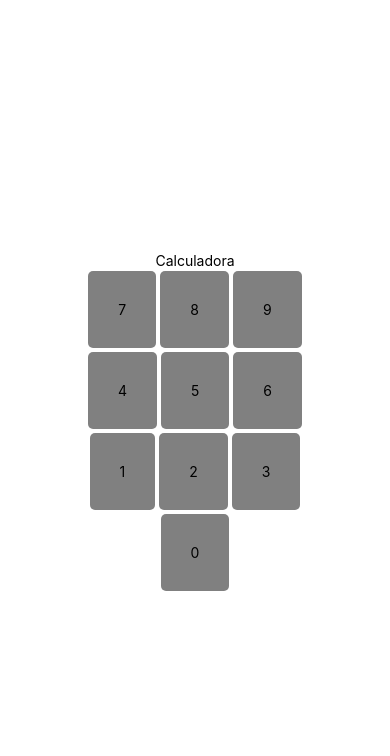
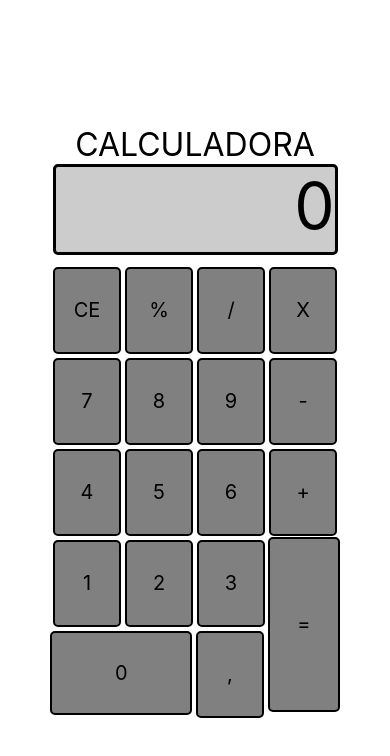
Before and after one commit to tiagovfx/calculator, a React Native app: screen / in a window 390 px wide. Shown: the top 756 px of the page. Built offline with nearby package versions, Linux system fonts and the light colour scheme.

Commit message:
front-end

```diff
--- a/App.js
+++ b/App.js
@@ -1,55 +1,100 @@
 import { StatusBar } from 'expo-status-bar';
 import React from 'react';
-import { StyleSheet, Text, View, TouchableHighlight, Alert, } from 'react-native';
+import { StyleSheet, Text, View, TouchableHighlight, Alert, TextInput, } from 'react-native';
 import { useCallback, useState } from 'react';
+import { hide } from 'expo/build/launch/SplashScreen';
 
 export default function App() {
   return (
     <View style={styles.container}>
 
       <View>
-      <Text>Calculadora</Text>
+      <Text style={styles.title}>CALCULADORA</Text>
       <StatusBar style="auto" />
 
       </View>
 
-      <View style= {styles.bloco}>
-      <TouchableHighlight onPress={onPress}>
-        <View style={styles.button} >
-          <Text>7</Text>
-        </View>
-      </TouchableHighlight>
-
-      <TouchableHighlight onPress={onPress}>
-        <View style={styles.button} >
-          <Text>8</Text>
-        </View>
-      </TouchableHighlight>
-
-      <TouchableHighlight onPress={onPress}>
-        <View style={styles.button} >
-          <Text>9</Text>
-        </View>
-      </TouchableHighlight>
+      <View style={styles.display}>
+        <TextInput style={styles.displayfont} placeholder='0' placeholderTextColor="#000" />
       </View>
 
       <View style= {styles.bloco}>
 
       <TouchableHighlight onPress={onPress}>
         <View style={styles.button} >
-          <Text>4</Text>
+          <Text style={styles.fontsize}>CE</Text>
         </View>
       </TouchableHighlight>
 
       <TouchableHighlight onPress={onPress}>
         <View style={styles.button} >
-          <Text>5</Text>
+          <Text style={styles.fontsize}>%</Text>
         </View>
       </TouchableHighlight>
 
       <TouchableHighlight onPress={onPress}>
         <View style={styles.button} >
-          <Text>6</Text>
+          <Text style={styles.fontsize}>/</Text>
+        </View>
+      </TouchableHighlight>
+
+      <TouchableHighlight onPress={onPress}>
+        <View style={styles.button} >
+          <Text style={styles.fontsize}>X</Text>
+        </View>
+      </TouchableHighlight>
+      </View>
+
+      <View style= {styles.bloco}>
+      <TouchableHighlight onPress={onPress}>
+        <View style={styles.button} >
+          <Text style={styles.fontsize}>7</Text>
+        </View>
+      </TouchableHighlight>
+
+      <TouchableHighlight onPress={onPress}>
+        <View style={styles.button} >
+          <Text style={styles.fontsize}>8</Text>
+        </View>
+      </TouchableHighlight>
+
+      <TouchableHighlight onPress={onPress}>
+        <View style={styles.button} >
+          <Text style={styles.fontsize}>9</Text>
+        </View>
+      </TouchableHighlight>
+
+      <TouchableHighlight onPress={onPress}>
+        <View style={styles.button} >
+          <Text style={styles.fontsize}>-</Text>
+        </View>
+      </TouchableHighlight>
+      </View>
+
+
+      <View style= {styles.bloco}>
+
+      <TouchableHighlight onPress={onPress}>
+        <View style={styles.button} >
+          <Text style={styles.fontsize}>4</Text>
+        </View>
+      </TouchableHighlight>
+
+      <TouchableHighlight onPress={onPress}>
+        <View style={styles.button} >
+          <Text style={styles.fontsize}>5</Text>
+        </View>
+      </TouchableHighlight>
+
+      <TouchableHighlight onPress={onPress}>
+        <View style={styles.button} >
+          <Text style={styles.fontsize}>6</Text>
+        </View>
+      </TouchableHighlight>
+
+      <TouchableHighlight onPress={onPress}>
+        <View style={styles.button} >
+          <Text style={styles.fontsize}>+</Text>
         </View>
       </TouchableHighlight>
 
@@ -59,19 +104,25 @@ export default function App() {
 
       <TouchableHighlight onPress={onPress}>
         <View style={styles.button} >
-          <Text>1</Text>
+          <Text style={styles.fontsize}>1</Text>
         </View>
       </TouchableHighlight>
 
       <TouchableHighlight onPress={onPress}>
         <View style={styles.button} >
-          <Text>2</Text>
+          <Text style={styles.fontsize}>2</Text>
         </View>
       </TouchableHighlight>
 
       <TouchableHighlight onPress={onPress}>
         <View style={styles.button} >
-          <Text>3</Text>
+          <Text style={styles.fontsize}>3</Text>
+        </View>
+      </TouchableHighlight>
+
+      <TouchableHighlight>
+        <View style={styles.buttonh} >
+          <Text style={styles.fontsize}> </Text>
         </View>
       </TouchableHighlight>
 
@@ -79,14 +130,26 @@ export default function App() {
       <View style= {styles.bloco}>
 
       <TouchableHighlight onPress={onPress}>
-        <View style={styles.button} >
-          <Text>0</Text>
+        <View style={styles.button0} >
+          <Text style={styles.fontsize}>0</Text>
         </View>
       </TouchableHighlight>
+
+      <TouchableHighlight onPress={onPress}>
+        <View style={styles.button} >
+          <Text style={styles.fontsize}>,</Text>
+        </View>
+      </TouchableHighlight>
+
+      <TouchableHighlight onPress={onPress}>
+        <View style={styles.buttonEquals} >
+          <Text style={styles.fontsize}>=</Text>
+        </View>
+      </TouchableHighlight>
+
       </View>
 
     </View>
-
   );
 }
 
@@ -95,22 +158,66 @@ const styles = StyleSheet.create({
     flex: 1,
     flexDirection: 'column',
     backgroundColor: 'white',
+    justifyContent: 'center',
     alignItems: 'center',
-    justifyContent: 'center',
   },
   button: {
     backgroundColor:'grey',
-    padding: 30,
+    width: 68,
+    height: 87,
     borderRadius: 5,
     margin: 2,
+    alignItems: 'center',
+    justifyContent: 'center',
+    borderWidth: 2,
+    borderColor:'black',
   },
   bloco: {
     flexDirection:'row',
   },
   button0: {
-    padding: 30,
+    backgroundColor: 'grey',
+    paddingVertical:28.05,
+    paddingHorizontal:62.5,
     borderRadius:5,
-    margin:5,
+    margin:2,
+    borderWidth:2,
+    borderColor:'black',
+  },
+  fontsize: {
+    fontSize: 20,
+  },
+  buttonEquals: {
+    backgroundColor: 'grey',
+    paddingVertical:73.5,
+    paddingHorizontal:27.2,
+    borderRadius:5,
+    margin:2,
+    marginTop: '-121.5%',
+    borderWidth: 2,
+    borderColor: 'black',
+  },
+  display: {
+    backgroundColor: '#ccc',
+    width: 285,
+    height:91,
+    borderRadius: 5,
+    marginBottom: 10,
+    borderWidth: 3,
+    borderColor: 'black',
+  },
+  displayfont:{
+    fontSize:64,
+    color:'black',
+    textAlign: 'right',
+  },
+  title:{
+    fontSize: 32,
+  },
+  buttonh: {
+    width: 68,
+    height: 87,
+    margin: 2,
   },
 });
 
```
